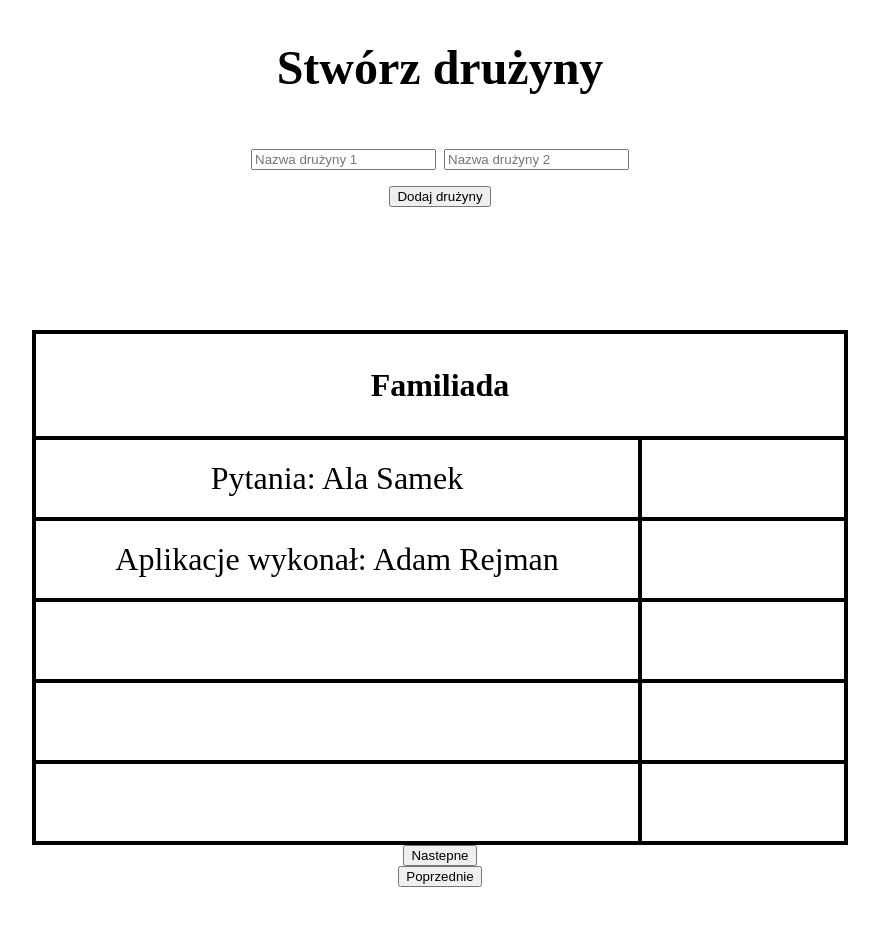
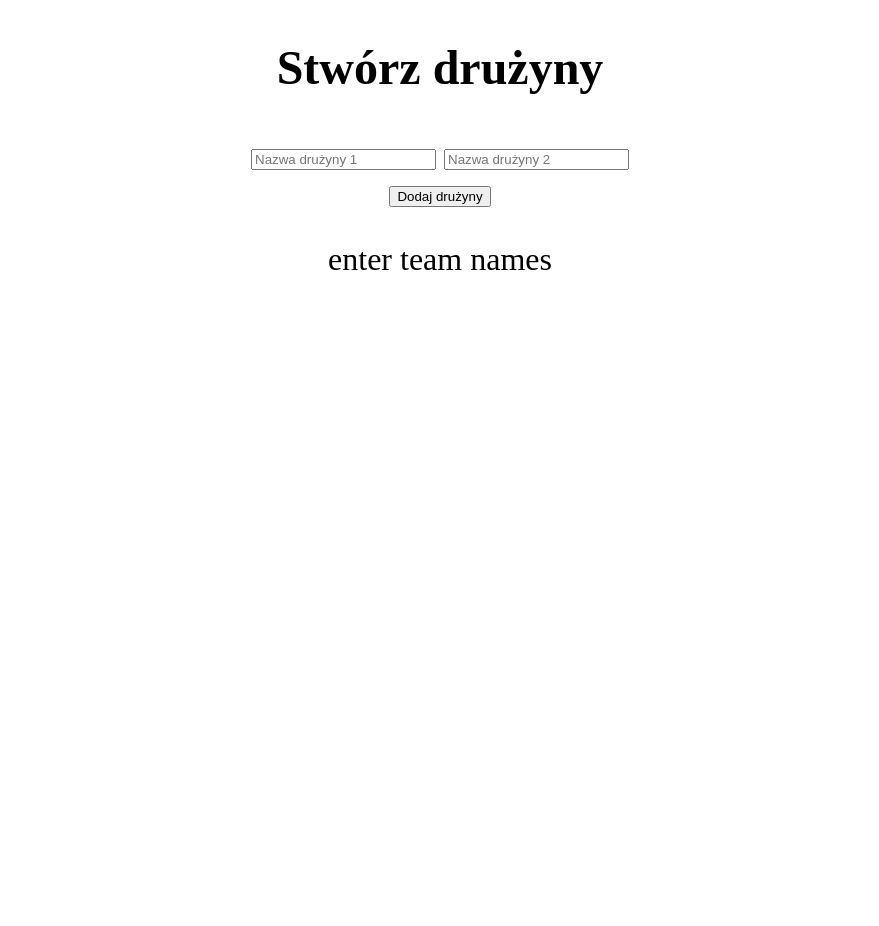
Before and after one commit to aar512/familiada, a plain HTML site: page index.html in a window 1280 px wide. Both pictures are taken after a click on the button "Dodaj drużyny". Shown: the whole page, without its empty margins (200-1079 px from the left). After the commit the page ends 800 px from the top, so only its background shows below. Drawn offline with Linux system fonts and the light colour scheme.

Commit message:
creating teams

```diff
--- a/app.js
+++ b/app.js
@@ -1,4 +1,27 @@
 "use strict"
+
+//---------------------------------------------------starting viev---------------------------------------------------//
+let table = document.querySelector(".table").style.display = "none";
+
+let team1 = document.querySelector("#firstTeamName");
+let team2 = document.querySelector("#secondTeamName");
+let createButton = document.querySelector("#createTeams");
+let creatingText = document.querySelector("#creatingText");
+let teamCreating = document.querySelector(".teamCreating");
+
+
+createButton.addEventListener("click", () => {
+    if (team1.value === "" || team2.value === "") {
+        creatingText.innerText = "enter team names";
+    } else {
+        document.querySelector(".table").style.display = "flex";
+        document.querySelector(".teamCreating").style.display = "none";
+    }
+});
+
+
+
+//---------------------------------------------------functionality---------------------------------------------------//
 
 let answers = document.querySelectorAll('[class*="ans"]');
 let points = document.querySelectorAll('[class*="points"]');
@@ -36,7 +59,7 @@ function ShowPoints(number) {
 }
 
 
-//----------------------------------------------listeners---------------------------------------------------//
+//---------------------------------------------------listeners---------------------------------------------------//
 
 
 //next button
--- a/index.html
+++ b/index.html
@@ -15,6 +15,7 @@
         <input type="text" id="firstTeamName" placeholder="Nazwa drużyny 1" required>
         <input type="text" id="secondTeamName" placeholder="Nazwa drużyny 2" required> <br>
         <button id="createTeams">Dodaj drużyny</button>
+        <p id="creatingText"></p>
     </div>
 
     <div class="table">
--- a/style.css
+++ b/style.css
@@ -15,6 +15,7 @@ body {
     align-items: center;
     height: 100vh;
     text-align: center;
+    /* opacity: 0% to 100%; */
 }
 
 table,
```
